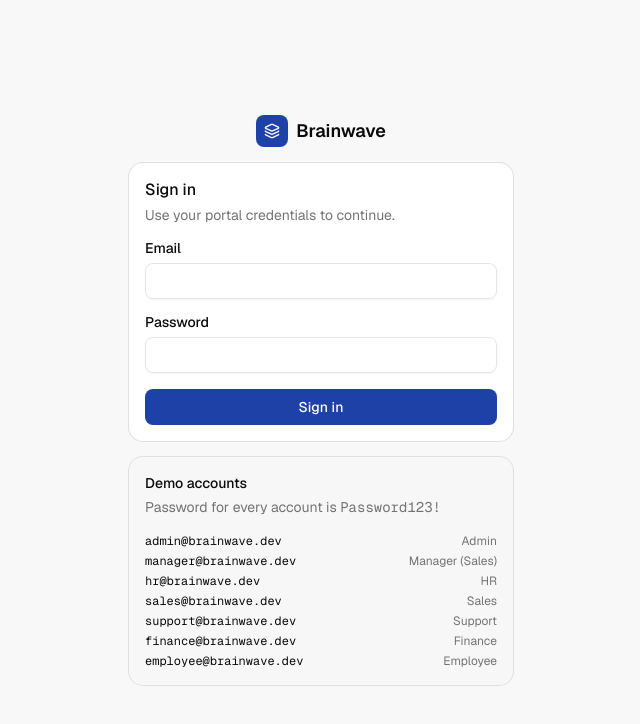
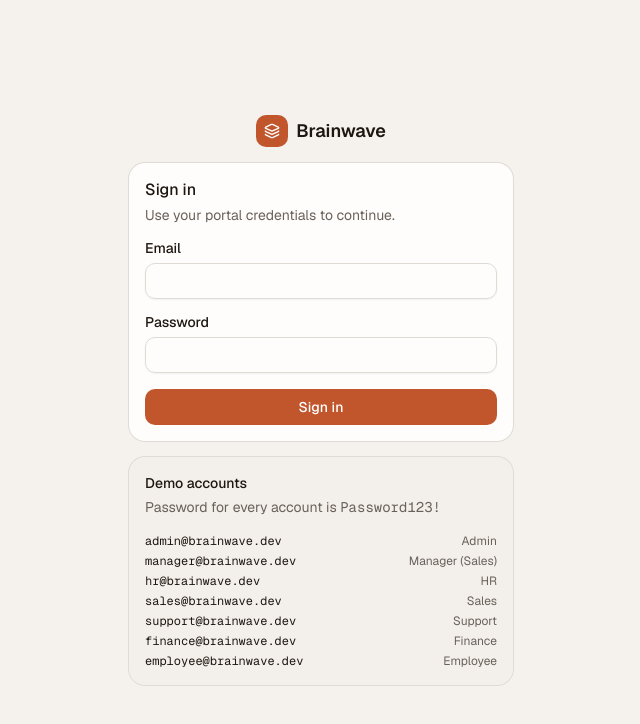
Before and after one commit to GujjariSaiSanjana/brainwave-portal, a Next.js app in the folder apps/web/: page /login in a window 1280 px wide. Shown: the top 724 px of the page, without its empty margins (319-959 px from the left). Built offline with nearby package versions, Linux system fonts and the light colour scheme.

Commit message:
Introduce warm theme tokens, display font and shared UI primitives

```diff
--- a/apps/web/src/app/globals.css
+++ b/apps/web/src/app/globals.css
@@ -4,72 +4,91 @@
 @custom-variant dark (&:is(.dark *));
 
 :root {
-  --radius: 0.625rem;
-  --background: oklch(0.985 0.002 247.839);
-  --foreground: oklch(0.145 0 0);
-  --card: oklch(1 0 0);
-  --card-foreground: oklch(0.145 0 0);
-  --popover: oklch(1 0 0);
-  --popover-foreground: oklch(0.145 0 0);
-  --primary: oklch(0.42 0.17 265);
-  --primary-foreground: oklch(0.985 0 0);
-  --secondary: oklch(0.97 0 0);
-  --secondary-foreground: oklch(0.205 0 0);
-  --muted: oklch(0.97 0 0);
-  --muted-foreground: oklch(0.556 0 0);
-  --accent: oklch(0.97 0 0);
-  --accent-foreground: oklch(0.205 0 0);
-  --destructive: oklch(0.577 0.245 27.325);
-  --border: oklch(0.922 0 0);
-  --input: oklch(0.922 0 0);
-  --ring: oklch(0.42 0.17 265);
-  --chart-1: oklch(0.646 0.222 41.116);
-  --chart-2: oklch(0.6 0.118 184.704);
-  --chart-3: oklch(0.398 0.07 227.392);
-  --chart-4: oklch(0.828 0.189 84.429);
-  --chart-5: oklch(0.769 0.188 70.08);
-  --sidebar: oklch(0.985 0 0);
-  --sidebar-foreground: oklch(0.145 0 0);
-  --sidebar-primary: oklch(0.205 0 0);
-  --sidebar-primary-foreground: oklch(0.985 0 0);
-  --sidebar-accent: oklch(0.97 0 0);
-  --sidebar-accent-foreground: oklch(0.205 0 0);
-  --sidebar-border: oklch(0.922 0 0);
-  --sidebar-ring: oklch(0.708 0 0);
+  --radius: 0.75rem;
+
+  --background: oklch(0.975 0.006 80);
+  --foreground: oklch(0.21 0.015 60);
+  --card: oklch(0.995 0.003 80);
+  --card-foreground: oklch(0.21 0.015 60);
+  --popover: oklch(0.995 0.003 80);
+  --popover-foreground: oklch(0.21 0.015 60);
+
+  --primary: oklch(0.58 0.15 40);
+  --primary-foreground: oklch(1 0 0);
+  --secondary: oklch(0.94 0.008 80);
+  --secondary-foreground: oklch(0.21 0.015 60);
+  --muted: oklch(0.94 0.008 80);
+  --muted-foreground: oklch(0.5 0.015 60);
+  --accent: oklch(0.94 0.008 80);
+  --accent-foreground: oklch(0.21 0.015 60);
+  --destructive: oklch(0.55 0.2 27);
+
+  --border: oklch(0.89 0.01 75);
+  --input: oklch(0.89 0.01 75);
+  --ring: oklch(0.58 0.15 40);
+
+  --success: oklch(0.52 0.12 150);
+  --warning: oklch(0.6 0.13 70);
+
+  --chart-1: oklch(0.55 0.13 250);
+  --chart-2: oklch(0.55 0.12 150);
+  --chart-3: oklch(0.7 0.14 70);
+  --chart-4: oklch(0.5 0.14 300);
+  --chart-5: oklch(0.58 0.15 40);
+
+  --sidebar: oklch(0.23 0.02 55);
+  --sidebar-foreground: oklch(0.88 0.01 80);
+  --sidebar-primary: oklch(0.58 0.15 40);
+  --sidebar-primary-foreground: oklch(1 0 0);
+  --sidebar-accent: oklch(0.3 0.02 55);
+  --sidebar-accent-foreground: oklch(1 0 0);
+  --sidebar-border: oklch(0.32 0.02 55);
+  --sidebar-ring: oklch(0.58 0.15 40);
+
+  --service-crm: oklch(0.55 0.13 250);
+  --service-people: oklch(0.55 0.12 150);
+  --service-desk: oklch(0.7 0.14 70);
+  --service-books: oklch(0.5 0.14 300);
 }
 
 .dark {
-  --background: oklch(0.145 0 0);
-  --foreground: oklch(0.985 0 0);
-  --card: oklch(0.205 0 0);
-  --card-foreground: oklch(0.985 0 0);
-  --popover: oklch(0.205 0 0);
-  --popover-foreground: oklch(0.985 0 0);
-  --primary: oklch(0.7 0.15 265);
-  --primary-foreground: oklch(0.145 0 0);
-  --secondary: oklch(0.269 0 0);
-  --secondary-foreground: oklch(0.985 0 0);
-  --muted: oklch(0.269 0 0);
-  --muted-foreground: oklch(0.708 0 0);
-  --accent: oklch(0.269 0 0);
-  --accent-foreground: oklch(0.985 0 0);
-  --destructive: oklch(0.704 0.191 22.216);
+  --background: oklch(0.19 0.012 60);
+  --foreground: oklch(0.95 0.008 80);
+  --card: oklch(0.23 0.012 60);
+  --card-foreground: oklch(0.95 0.008 80);
+  --popover: oklch(0.23 0.012 60);
+  --popover-foreground: oklch(0.95 0.008 80);
+
+  --primary: oklch(0.7 0.14 45);
+  --primary-foreground: oklch(0.15 0.01 60);
+  --secondary: oklch(0.28 0.012 60);
+  --secondary-foreground: oklch(0.95 0.008 80);
+  --muted: oklch(0.28 0.012 60);
+  --muted-foreground: oklch(0.7 0.01 70);
+  --accent: oklch(0.28 0.012 60);
+  --accent-foreground: oklch(0.95 0.008 80);
+  --destructive: oklch(0.68 0.18 25);
+
   --border: oklch(1 0 0 / 10%);
-  --input: oklch(1 0 0 / 15%);
-  --ring: oklch(0.7 0.15 265);
-  --chart-1: oklch(0.488 0.243 264.376);
-  --chart-2: oklch(0.696 0.17 162.48);
-  --chart-3: oklch(0.769 0.188 70.08);
-  --chart-4: oklch(0.627 0.265 303.9);
-  --chart-5: oklch(0.645 0.246 16.439);
-  --sidebar: oklch(0.205 0 0);
-  --sidebar-foreground: oklch(0.985 0 0);
-  --sidebar-primary: oklch(0.488 0.243 264.376);
-  --sidebar-primary-foreground: oklch(0.985 0 0);
-  --sidebar-accent: oklch(0.269 0 0);
-  --sidebar-accent-foreground: oklch(0.985 0 0);
-  --sidebar-border: oklch(1 0 0 / 10%);
-  --sidebar-ring: oklch(0.556 0 0);
+  --input: oklch(1 0 0 / 14%);
+  --ring: oklch(0.7 0.14 45);
+
+  --success: oklch(0.7 0.12 150);
+  --warning: oklch(0.78 0.13 75);
+
+  --sidebar: oklch(0.15 0.012 60);
+  --sidebar-foreground: oklch(0.88 0.01 80);
+  --sidebar-primary: oklch(0.7 0.14 45);
+  --sidebar-primary-foreground: oklch(0.15 0.01 60);
+  --sidebar-accent: oklch(0.24 0.014 60);
+  --sidebar-accent-foreground: oklch(1 0 0);
+  --sidebar-border: oklch(0.28 0.014 60);
+  --sidebar-ring: oklch(0.7 0.14 45);
+
+  --service-crm: oklch(0.7 0.12 250);
+  --service-people: oklch(0.7 0.12 150);
+  --service-desk: oklch(0.78 0.13 75);
+  --service-books: oklch(0.68 0.13 300);
 }
 
 @theme inline {
@@ -77,6 +96,7 @@
   --radius-md: calc(var(--radius) - 2px);
   --radius-lg: var(--radius);
   --radius-xl: calc(var(--radius) + 4px);
+
   --color-background: var(--background);
   --color-foreground: var(--foreground);
   --color-card: var(--card);
@@ -95,6 +115,8 @@
   --color-border: var(--border);
   --color-input: var(--input);
   --color-ring: var(--ring);
+  --color-success: var(--success);
+  --color-warning: var(--warning);
   --color-chart-1: var(--chart-1);
   --color-chart-2: var(--chart-2);
   --color-chart-3: var(--chart-3);
@@ -108,15 +130,34 @@
   --color-sidebar-accent-foreground: var(--sidebar-accent-foreground);
   --color-sidebar-border: var(--sidebar-border);
   --color-sidebar-ring: var(--sidebar-ring);
+  --color-service-crm: var(--service-crm);
+  --color-service-people: var(--service-people);
+  --color-service-desk: var(--service-desk);
+  --color-service-books: var(--service-books);
+
   --font-sans: var(--font-geist-sans);
   --font-mono: var(--font-geist-mono);
+  --font-display: var(--font-fraunces);
 }
 
 @layer base {
   * {
-    @apply border-border outline-ring/50;
+    @apply border-border;
   }
   body {
     @apply bg-background text-foreground;
+    font-feature-settings: "cv11", "ss01";
+  }
+  :focus-visible {
+    outline: 2px solid var(--ring);
+    outline-offset: 2px;
+  }
+  .font-display {
+    font-family: var(--font-display);
+    font-variation-settings: "opsz" 32;
+    letter-spacing: -0.015em;
+  }
+  ::selection {
+    background: color-mix(in oklch, var(--primary) 22%, transparent);
   }
 }
--- a/apps/web/src/app/layout.tsx
+++ b/apps/web/src/app/layout.tsx
@@ -1,5 +1,5 @@
 import type { Metadata } from "next";
-import { Geist, Geist_Mono } from "next/font/google";
+import { Fraunces, Geist, Geist_Mono } from "next/font/google";
 import { AuthProvider } from "@/components/auth-provider";
 import { Toaster } from "@/components/ui/sonner";
 import "./globals.css";
@@ -14,6 +14,14 @@ const geistMono = Geist_Mono({
   subsets: ["latin"],
 });
 
+const fraunces = Fraunces({
+  variable: "--font-fraunces",
+  subsets: ["latin"],
+  weight: "variable",
+  axes: ["opsz"],
+  display: "swap",
+});
+
 export const metadata: Metadata = {
   title: {
     default: "Brainwave Portal",
@@ -24,11 +32,14 @@ export const metadata: Metadata = {
 
 export default function RootLayout({ children }: { children: React.ReactNode }) {
   return (
-    <html lang="en" className={`${geistSans.variable} ${geistMono.variable} h-full antialiased`}>
+    <html
+      lang="en"
+      className={`${geistSans.variable} ${geistMono.variable} ${fraunces.variable} h-full antialiased`}
+    >
       <body className="min-h-full flex flex-col font-sans">
         <AuthProvider>
           {children}
-          <Toaster position="top-right" richColors closeButton />
+          <Toaster position="bottom-right" />
         </AuthProvider>
       </body>
     </html>
--- /dev/null
+++ b/apps/web/src/components/definition-list.tsx
@@ -0,0 +1,22 @@
+import { cn } from "@/lib/utils";
+
+export function DefinitionList({ children, className }: { children: React.ReactNode; className?: string }) {
+  return <dl className={cn("divide-y divide-border text-sm", className)}>{children}</dl>;
+}
+
+export function DefinitionRow({
+  label,
+  children,
+  mono,
+}: {
+  label: string;
+  children: React.ReactNode;
+  mono?: boolean;
+}) {
+  return (
+    <div className="grid grid-cols-1 gap-1 py-3 sm:grid-cols-[160px_1fr] sm:gap-6">
+      <dt className="text-[13px] text-muted-foreground">{label}</dt>
+      <dd className={cn("min-w-0 break-words", mono && "font-mono text-[13px]")}>{children}</dd>
+    </div>
+  );
+}
--- /dev/null
+++ b/apps/web/src/components/inline-notice.tsx
@@ -0,0 +1,21 @@
+import { cn } from "@/lib/utils";
+
+interface Props {
+  tone?: "amber" | "stone" | "red";
+  children: React.ReactNode;
+  className?: string;
+}
+
+const tones = {
+  amber: "border-l-warning bg-warning/8",
+  stone: "border-l-muted-foreground/40 bg-muted/60",
+  red: "border-l-destructive bg-destructive/6",
+};
+
+export function InlineNotice({ tone = "amber", children, className }: Props) {
+  return (
+    <div className={cn("rounded-r-md border-l-[3px] px-3.5 py-2.5 text-[13.5px] leading-relaxed", tones[tone], className)}>
+      {children}
+    </div>
+  );
+}
--- /dev/null
+++ b/apps/web/src/components/layout/brand.tsx
@@ -0,0 +1,17 @@
+import { cn } from "@/lib/utils";
+
+export function Brand({ className, dark = true }: { className?: string; dark?: boolean }) {
+  return (
+    <span className={cn("inline-flex items-center gap-2.5", className)}>
+      <span
+        aria-hidden
+        className="font-display flex size-7 items-center justify-center rounded-md bg-primary text-[15px] font-semibold text-white"
+      >
+        B
+      </span>
+      <span className={cn("font-display text-[17px] font-semibold", dark ? "text-white" : "text-foreground")}>
+        Brainwave
+      </span>
+    </span>
+  );
+}
--- /dev/null
+++ b/apps/web/src/components/service-tile.tsx
@@ -0,0 +1,32 @@
+import { cn } from "@/lib/utils";
+import { serviceTheme } from "@/lib/service-theme";
+
+interface Props {
+  serviceKey: string;
+  size?: "sm" | "md" | "lg";
+  className?: string;
+}
+
+const sizes = {
+  sm: "size-8 text-base rounded-md",
+  md: "size-10 text-lg rounded-lg",
+  lg: "size-12 text-xl rounded-lg",
+};
+
+export function ServiceTile({ serviceKey, size = "md", className }: Props) {
+  const theme = serviceTheme(serviceKey);
+  return (
+    <span
+      aria-hidden
+      className={cn(
+        "font-display inline-flex shrink-0 items-center justify-center font-semibold",
+        sizes[size],
+        theme.tint,
+        theme.text,
+        className,
+      )}
+    >
+      {theme.monogram}
+    </span>
+  );
+}
--- /dev/null
+++ b/apps/web/src/components/stat-card.tsx
@@ -0,0 +1,13 @@
+interface Props {
+  label: string;
+  children: React.ReactNode;
+}
+
+export function StatCard({ label, children }: Props) {
+  return (
+    <div className="rounded-lg border bg-card px-4 py-3">
+      <p className="text-[13px] text-muted-foreground">{label}</p>
+      <div className="mt-1 flex min-h-6 flex-wrap items-center gap-1.5 text-sm font-medium">{children}</div>
+    </div>
+  );
+}
--- /dev/null
+++ b/apps/web/src/lib/service-theme.ts
@@ -0,0 +1,26 @@
+import type { ZohoServiceKey } from "./types";
+
+export interface ServiceTheme {
+  monogram: string;
+  dot: string;
+  text: string;
+  tint: string;
+}
+
+const themes: Record<ZohoServiceKey, ServiceTheme> = {
+  crm: { monogram: "C", dot: "bg-service-crm", text: "text-service-crm", tint: "bg-service-crm/12" },
+  people: { monogram: "P", dot: "bg-service-people", text: "text-service-people", tint: "bg-service-people/12" },
+  desk: { monogram: "D", dot: "bg-service-desk", text: "text-service-desk", tint: "bg-service-desk/12" },
+  books: { monogram: "B", dot: "bg-service-books", text: "text-service-books", tint: "bg-service-books/12" },
+};
+
+const fallback: ServiceTheme = {
+  monogram: "Z",
+  dot: "bg-muted-foreground",
+  text: "text-muted-foreground",
+  tint: "bg-muted",
+};
+
+export function serviceTheme(key: string): ServiceTheme {
+  return themes[key as ZohoServiceKey] ?? fallback;
+}
```
Also changed, not shown: apps/web/src/components/data-table.tsx (added, +52 -0 lines), apps/web/src/components/status-pill.tsx (added, +47 -0 lines).
